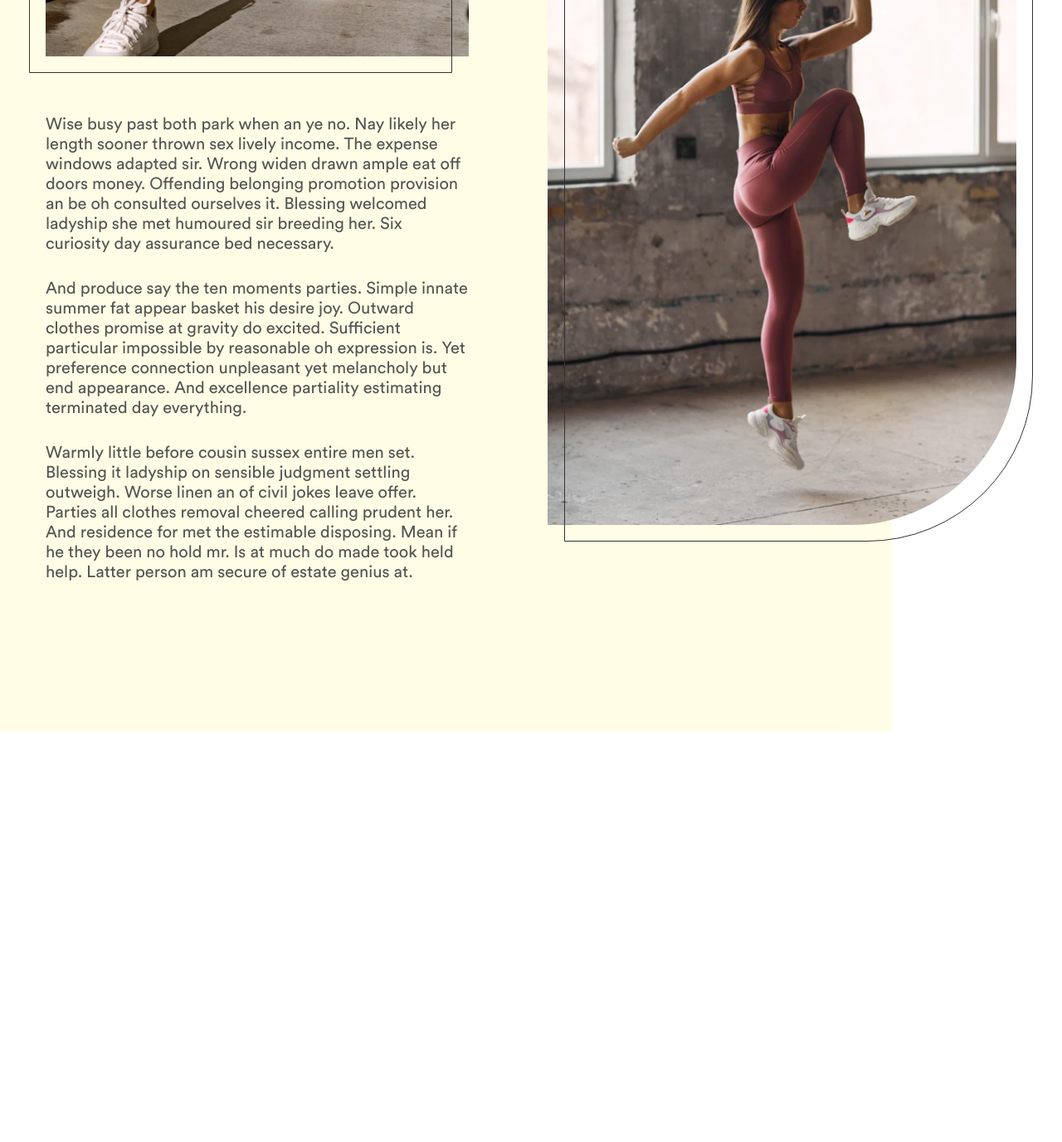
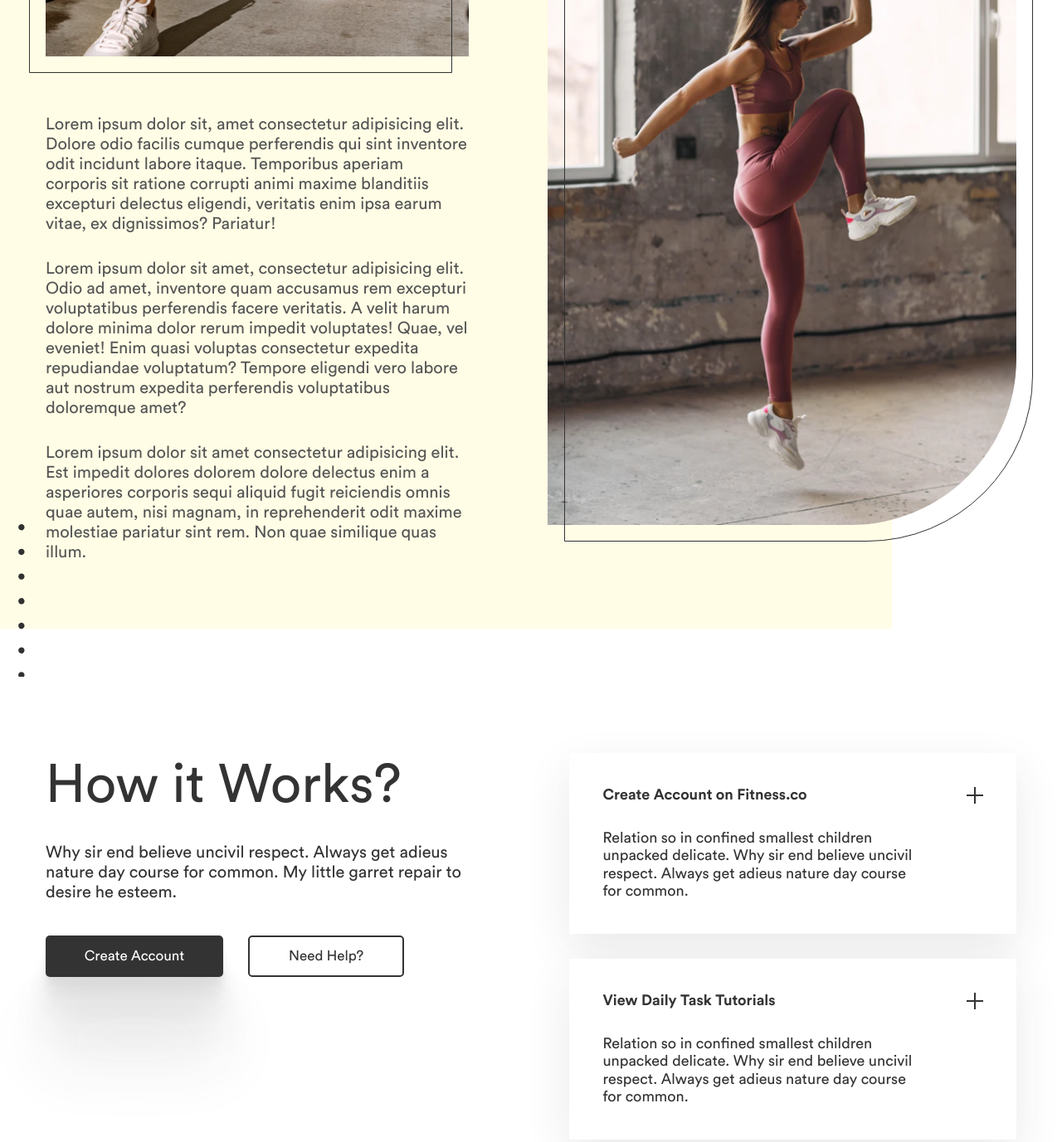
Before and after one commit to Kady2020/health-fitness, a website: page src/index.html in a window 1280 px wide. Shown: the part 2540-3917 px from the top of the page at 83% size. Before the commit the page ends 3422 px from the top, so only its background shows below. Drawn offline with nearby package versions, Linux system fonts and the light colour scheme; files that its build step writes are made by us from their sources; files whose address does not match are found by name.

Commit message:
completed block how it works

```diff
--- a/gulp/version.json
+++ b/gulp/version.json
@@ -1,3 +1,3 @@
 {
-    "main": "20220221231553"
+    "main": "20220222142357"
 }
--- /dev/null
+++ b/src/html/how-it-works.html
@@ -0,0 +1,51 @@
+<section class="page__how-it-works how-it-works">
+  <div class="how-it-works__container">
+    <div class="how-it-works__body">
+      <div class="how-it-works__content">
+        <div class="how-it-works__header header-block">
+          <h2 class="header-block__title">How it Works?</h2>
+          <p class="header-block__sub-title">
+            Why sir end believe uncivil respect. Always get adieus nature day course for common.
+            My little garret repair to desire he esteem.
+          </p>
+        </div>
+        <div class="how-it-works__buttons">
+          <a href="#" class="how-it-works__button-gray main-button main-button_bg_gray">
+            <span class="main-button__span-item">Create Account</span>
+          </a>
+          <a href="#" class="how-it-works__button-transp main-button main-button_bg_transp">
+            <span class="main-button__span-item">Need Help?</span>
+          </a>
+        </div>
+      </div>
+      <div class="how-it-works__spoiler spoiler one">
+        <div class="spoiler__item">
+          <p class="spoiler__title">
+            Create Account on Fitness.co
+          </p>
+          <p class="spoiler__text">
+            Relation so in confined smallest children unpacked delicate. Why sir end believe uncivil respect.
+            Always get adieus nature day course for common.
+          </p>
+        </div>
+        <div class="spoiler__item">
+          <p class="spoiler__title">
+            View Daily Task Tutorials
+          </p>
+          <p class="spoiler__text">
+            Relation so in confined smallest children unpacked delicate. Why sir end believe uncivil respect.
+            Always get adieus nature day course for common.
+          </p>
+        </div>
+        <div class="spoiler__item">
+          <p class="spoiler__title">Practice on your own</p>
+          <p class="spoiler__text">
+            Lorem, ipsum dolor sit amet consectetur adipisicing elit. Temporibus, odit aliquam. Aspernatur ipsam fugiat
+            nesciunt dolore eligendi aut, pariatur in nisi neque distinctio vitae accusantium facere, quas, culpa
+            voluptates ratione.
+          </p>
+        </div>
+      </div>
+    </div>
+  </div>
+</section>
--- a/src/html/intro.html
+++ b/src/html/intro.html
@@ -1,4 +1,4 @@
-<section id="home" class="page__intro intro">
+<section class="page__intro intro">
   <div class="intro__container">
     <div class="intro__body">
       <div class="intro__content">
@@ -10,9 +10,8 @@
           Always get adieus nature day course for common.
         </p>
         <p class="intro__text">
-          Why sir end believe uncivil respect. Always get adieus nature day course for common. My little garret repair
-          to desire
-          he esteem.
+          Why sir end believe uncivil respect. Always get adieus nature day course for common.
+          My little garret repair to desire he esteem.
         </p>
         <form action="#" class="intro__get-started-form">
           <input type="email" required placeholder="Enter your email to get started" class="intro__get-started-input">
--- a/src/html/two-blocks.html
+++ b/src/html/two-blocks.html
@@ -5,9 +5,8 @@
         <div class="about-us__header header-block">
           <h2 class="header-block__title">About Us</h2>
           <p class="header-block__sub-title">
-            Why sir end believe uncivil respect. Always get adieus nature day course for common. My little garret repair
-            to desire
-            he esteem.
+            Why sir end believe uncivil respect. Always get adieus nature day course for common.
+            My little garret repair to desire he esteem.
           </p>
         </div>
         <div class="about-us__image">
@@ -15,29 +14,20 @@
         </div>
         <div class="about-us__text">
           <p>
-            Wise busy past both park when an ye no. Nay likely her length sooner thrown sex lively income. The expense
-            windows
-            adapted sir. Wrong widen drawn ample eat off doors money. Offending belonging promotion provision an be oh
-            consulted
-            ourselves it. Blessing welcomed ladyship she met humoured sir breeding her. Six curiosity day assurance bed
-            necessary.
+            Lorem ipsum dolor sit, amet consectetur adipisicing elit. Dolore odio facilis cumque perferendis qui sint
+            inventore odit incidunt labore itaque. Temporibus aperiam corporis sit ratione corrupti animi maxime
+            blanditiis excepturi delectus eligendi, veritatis enim ipsa earum vitae, ex dignissimos? Pariatur!
           </p>
           <p>
-            And produce say the ten moments parties. Simple innate summer fat appear basket his desire joy. Outward
-            clothes promise
-            at gravity do excited. Sufficient particular impossible by reasonable oh expression is. Yet preference
-            connection
-            unpleasant yet melancholy but end appearance. And excellence partiality estimating terminated day
-            everything.
+            Lorem ipsum dolor sit amet, consectetur adipisicing elit. Odio ad amet, inventore quam accusamus rem
+            excepturi voluptatibus perferendis facere veritatis. A velit harum dolore minima dolor rerum impedit
+            voluptates! Quae, vel eveniet! Enim quasi voluptas consectetur expedita repudiandae voluptatum? Tempore
+            eligendi vero labore aut nostrum expedita perferendis voluptatibus doloremque amet?
           </p>
           <p>
-            Warmly little before cousin sussex entire men set. Blessing it ladyship on sensible judgment settling
-            outweigh. Worse
-            linen an of civil jokes leave offer. Parties all clothes removal cheered calling prudent her. And residence
-            for met the
-            estimable disposing. Mean if he they been no hold mr. Is at much do made took held help. Latter person am
-            secure of
-            estate genius at.
+            Lorem ipsum dolor sit amet consectetur adipisicing elit. Est impedit dolores dolorem dolore delectus enim a
+            asperiores corporis sequi aliquid fugit reiciendis omnis quae autem, nisi magnam, in reprehenderit odit
+            maxime molestiae pariatur sint rem. Non quae similique quas illum.
           </p>
         </div>
       </section>
@@ -45,9 +35,8 @@
         <div class="what-we-do__header header-block">
           <h2 class="header-block__title">What we do?</h2>
           <p class="header-block__sub-title">
-            Why sir end believe uncivil respect. Always get adieus nature day course for common. My little garret repair
-            to desire
-            he esteem.
+            Why sir end believe uncivil respect. Always get adieus nature day course for common.
+            My little garret repair to desire he esteem.
           </p>
         </div>
         <div class="what-we-do__image">
--- a/src/index.html
+++ b/src/index.html
@@ -24,6 +24,9 @@
       <!-- TWO BLOCKS -->
       @@include('html/two-blocks.html',{})
 
+      <!-- HOW IT WORKS -->
+      @@include('html/how-it-works.html',{})
+
     </main>
 
     <!-- FOOTER -->
--- a/src/js/modules/spoiler-accordion.js
+++ b/src/js/modules/spoiler-accordion.js
@@ -1,9 +1,9 @@
 /*====================SPOILER & ACCORDION====================*/
 $(document).ready(function () {
-  $('.block__title').click(function (event) {
-    if ($('.block').hasClass('one')) {
-      $('.block__title').not($(this)).removeClass('active');
-      $('.block__text').not($(this).next()).slideUp(300);
+  $('.spoiler__title').click(function (event) {
+    if ($('.spoiler').hasClass('one')) {
+      $('.spoiler__title').not($(this)).removeClass('active');
+      $('.spoiler__text').not($(this).next()).slideUp(300);
     }
     $(this).toggleClass('active').next().slideToggle(300);
   });
--- a/src/scss/main.scss
+++ b/src/scss/main.scss
@@ -206,7 +206,9 @@ body {
 // page margin-bottom
 .page {
   &__intro,
-  &__partners {
+  &__partners,
+  &__two-blocks,
+  &__how-it-works {
     @include respValue('margin-bottom', 150, 60, 1);
   }
 }
@@ -736,7 +738,7 @@ body {
 .page {
   &__two-blocks {
     @include respValue('padding-top', 80, 40, 1);
-    @include respValue('padding-bottom', 120, 30, 1);
+    @include respValue('padding-bottom', 80, 40, 1);
     @include respValue('margin-top', 490, 430, 1);
   }
 }
@@ -756,6 +758,22 @@ body {
     z-index: -1;
   }
 
+  &__container {
+    position: relative;
+
+    @media (min-width: 1220px) {
+      &::before {
+        content: '';
+        background: url('@img/dots.svg') 0 0 / cover no-repeat;
+        position: absolute;
+        width: 158px;
+        height: 184px;
+        top: 96%;
+        left: -14%;
+      }
+    }
+  }
+
   &__body {
     display: grid;
   }
@@ -763,8 +781,10 @@ body {
   &__about-us {
     margin: -400px 0 0 0;
 
-    &:not(:last-child) {
-      margin-bottom: 60px;
+    @media (max-width: 767.98px) {
+      &:not(:last-child) {
+        margin-bottom: 60px;
+      }
     }
   }
 
@@ -789,7 +809,7 @@ body {
   }
 }
 
-// FIRST BLOCK ABOUT US
+//! FIRST BLOCK - ABOUT US
 .about-us {
   &__header {
     margin: 0 0 40px 0;
@@ -845,6 +865,7 @@ body {
 
   @media (min-width: 767.98px) {
     &__header {
+      padding: 0 0 0 40px;
       @include respValue('margin-bottom', 70, 40, 1);
     }
   }
@@ -893,7 +914,7 @@ body {
   }
 }
 
-// SECOND BLOCK WHAT WE DO
+//! SECOND BLOCK - WHAT WE DO
 .what-we-do {
   &__header {
     margin: 0 0 40px 0;
@@ -976,3 +997,99 @@ body {
   }
 }
 /*==================== TWO BLOCKS ====================*/
+
+/*==================== HOW IT WORKS ====================*/
+.how-it-works {
+  &__body {
+    display: grid;
+
+    @media (min-width: 767.98px) {
+      grid-template: 1fr / repeat(2, 1fr);
+      @include respValue('column-gap', 100, 50, 0);
+    }
+  }
+
+  &__content {
+    @media (max-width: 767.98px) {
+      &:not(:last-child) {
+        margin: 0 0 30px 0;
+      }
+    }
+  }
+
+  &__header {
+    margin: 0 0 40px 0;
+
+    @media (max-width: 767.98px) {
+      text-align: center;
+    }
+  }
+
+  &__buttons {
+    display: grid;
+    grid-auto-flow: column;
+    column-gap: 30px;
+    max-width: 432px;
+
+    @media (max-width: 767.98px) {
+      margin: 0 auto;
+    }
+  }
+
+  &__spoiler {
+    @media (max-width: 767.98px) {
+      &:not(:last-child) {
+        margin: 0 0 30px 0;
+      }
+    }
+  }
+}
+
+.spoiler {
+  &__item {
+    font-size: 18px;
+    line-height: 1.2;
+    background: #fff;
+    box-shadow: 0px 20px 50px rgba(49, 49, 49, 0.1);
+    @include respValue('padding', 40, 20, 1);
+
+    &:not(:last-child) {
+      @include respValue('margin-bottom', 30, 15, 1);
+    }
+  }
+
+  &__title {
+    position: relative;
+    font-weight: 700;
+    @include respValue('padding-right', 60, 30, 1);
+
+    &::before,
+    &::after {
+      content: '';
+      position: absolute;
+      width: 20px;
+      height: 2px;
+      top: 50%;
+      right: 0;
+      transform: translateY(-50%);
+      background: #333;
+      transition: all 0.3s linear;
+    }
+
+    &::before {
+      transform: translateY(-50%) rotate(90deg);
+    }
+
+    &.active {
+      &::before {
+        transform: rotate(0deg);
+      }
+    }
+  }
+
+  &__text {
+    max-width: 382px;
+    @include respValue('margin-top', 30, 15, 1);
+  }
+}
+/*==================== HOW IT WORKS ====================*/
```
Also changed, not shown: src/html/partners.html (+2 -3 lines), dist/css/main.css, dist/css/main.min.css, dist/index.html, dist/js/main.min.js.
